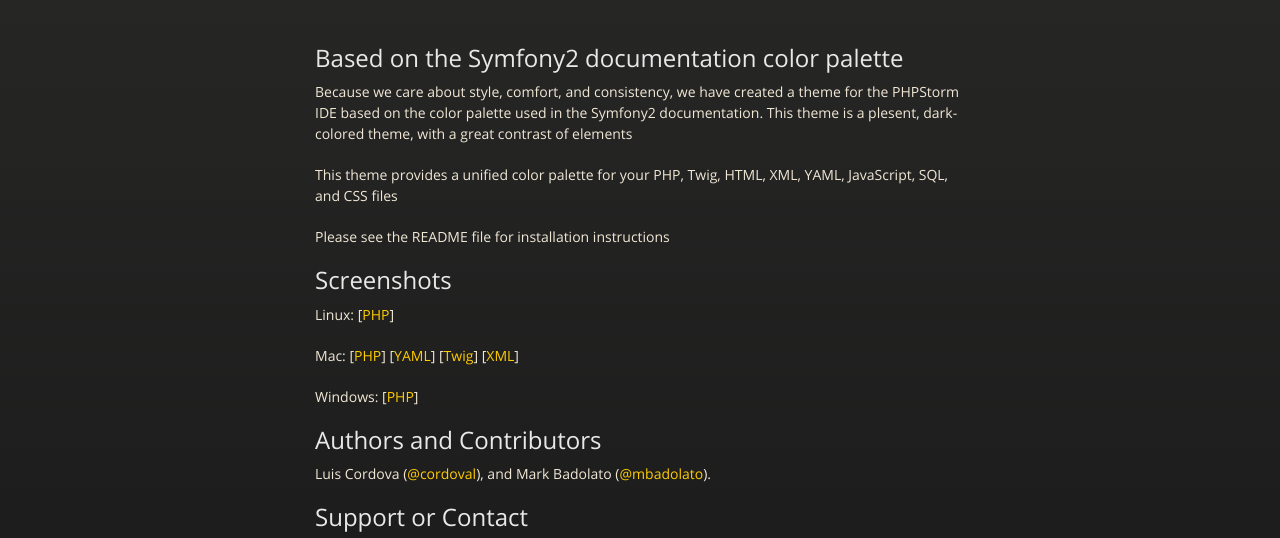
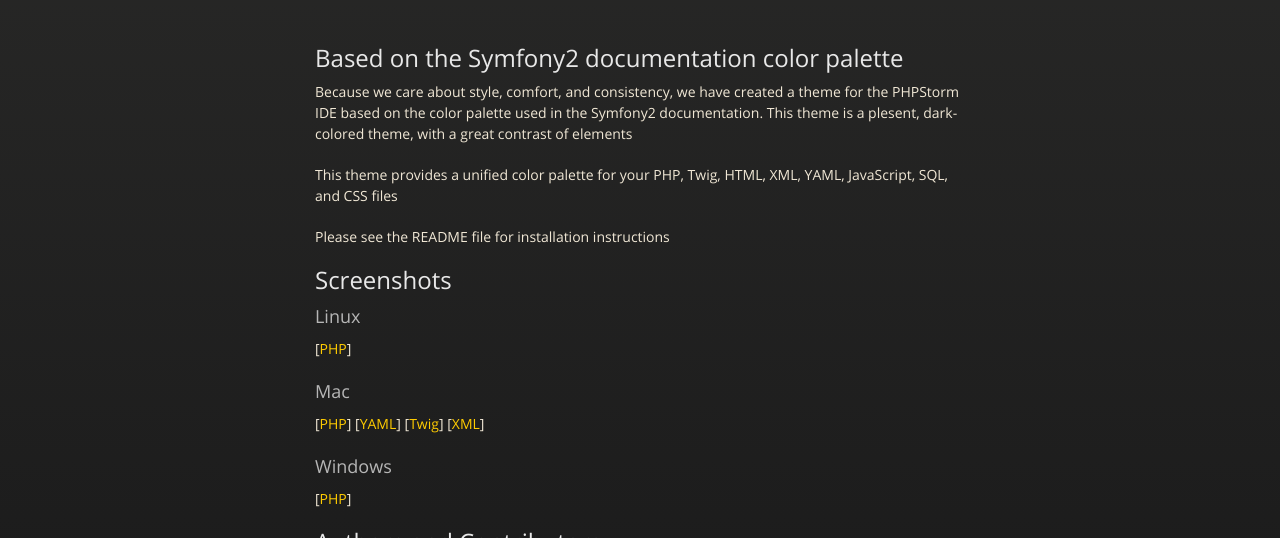
Before and after one commit to cordoval/Symfony2Colors, a plain HTML site: page index.html in a window 1280 px wide. Shown: the part 226-764 px from the top of the page. Drawn offline with nearby package versions, Linux system fonts and the light colour scheme.

Commit message:
Minor header tweak

```diff
--- a/index.html
+++ b/index.html
@@ -50,11 +50,14 @@
 		<p>Please see the README file for installation instructions</p>
 
 		<h2>Screenshots</h2>
-		<p>Linux: [<a href="images/linux_php.png" rel="lightbox[linux]" title="PHP on Linux (using the default Monospaced font)">PHP</a>]</p>
+		<h3>Linux</h3>
+		<p>[<a href="images/linux_php.png" rel="lightbox[linux]" title="PHP on Linux (using the default Monospaced font)">PHP</a>]</p>
 
-		<p>Mac: [<a href="images/mac_php.png" rel="lightbox[mac]" title="PHP on Mac (using the Monaco font)">PHP</a>] [<a href="images/mac_yaml.png" rel="lightbox[mac]" title="YAML on Mac (using the Monaco font)">YAML</a>] [<a href="images/mac_twig.png" rel="lightbox[mac]" title="Twig on Mac (using the Monaco font)">Twig</a>] [<a href="images/mac_xml.png" rel="lightbox[mac]" title="XML on Mac (using the Monaco font)">XML</a>]</p>
+		<h3>Mac</h3>
+		<p>[<a href="images/mac_php.png" rel="lightbox[mac]" title="PHP on Mac (using the Monaco font)">PHP</a>] [<a href="images/mac_yaml.png" rel="lightbox[mac]" title="YAML on Mac (using the Monaco font)">YAML</a>] [<a href="images/mac_twig.png" rel="lightbox[mac]" title="Twig on Mac (using the Monaco font)">Twig</a>] [<a href="images/mac_xml.png" rel="lightbox[mac]" title="XML on Mac (using the Monaco font)">XML</a>]</p>
 
-		<p>Windows: [<a href="images/windows_php.png" rel="lightbox[windows]" title="PHP on Windows (using the Consolas font)">PHP</a>]</p>
+		<h3>Windows</h3>
+		<p>[<a href="images/windows_php.png" rel="lightbox[windows]" title="PHP on Windows (using the Consolas font)">PHP</a>]</p>
 
 		<h2>Authors and Contributors</h2>
 
```
